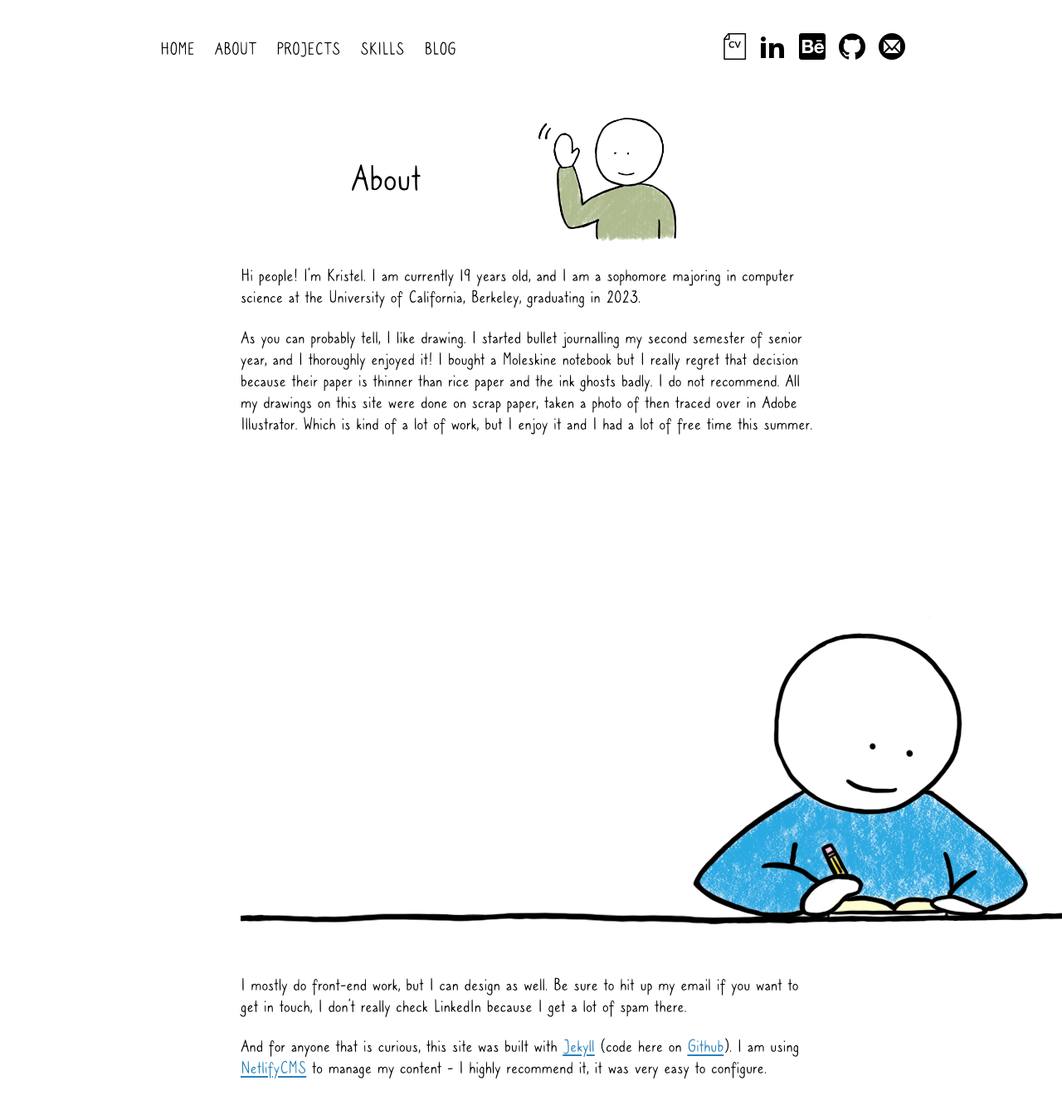
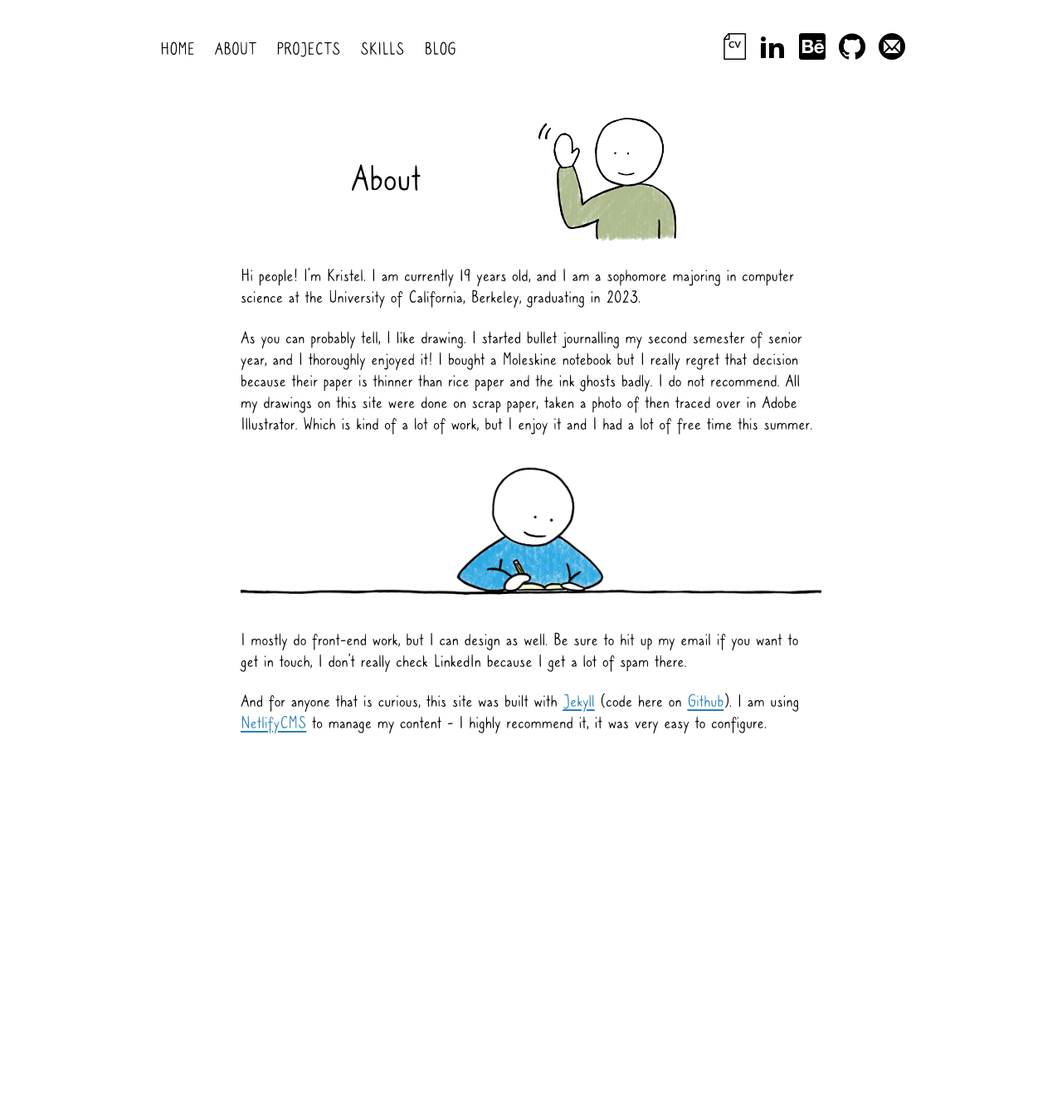
Before and after one commit to kristelfung/bullet-journal, a Jekyll site: the page built from about.md, in a window 1280 px wide. Shown: the whole page at 83% size. Built offline with Jekyll 4.4.1, drawn with Linux system fonts in a browser that asks for light colours; some web fonts are replaced; a script that is not in the unit is left out; after the commit the page ends 923 px from its top, so only the background shows below that.

Commit message:
CSS for png blog images

```diff
--- a/_sass/partials/_blog.scss
+++ b/_sass/partials/_blog.scss
@@ -41,6 +41,10 @@
     font-weight: bold;
 }
 
+.container--small img {
+  max-width: 100%;
+}
+
 .Story {
     background-color: $tag-green;
 }
```
Also changed, not shown: images/uploads/writing.png.
